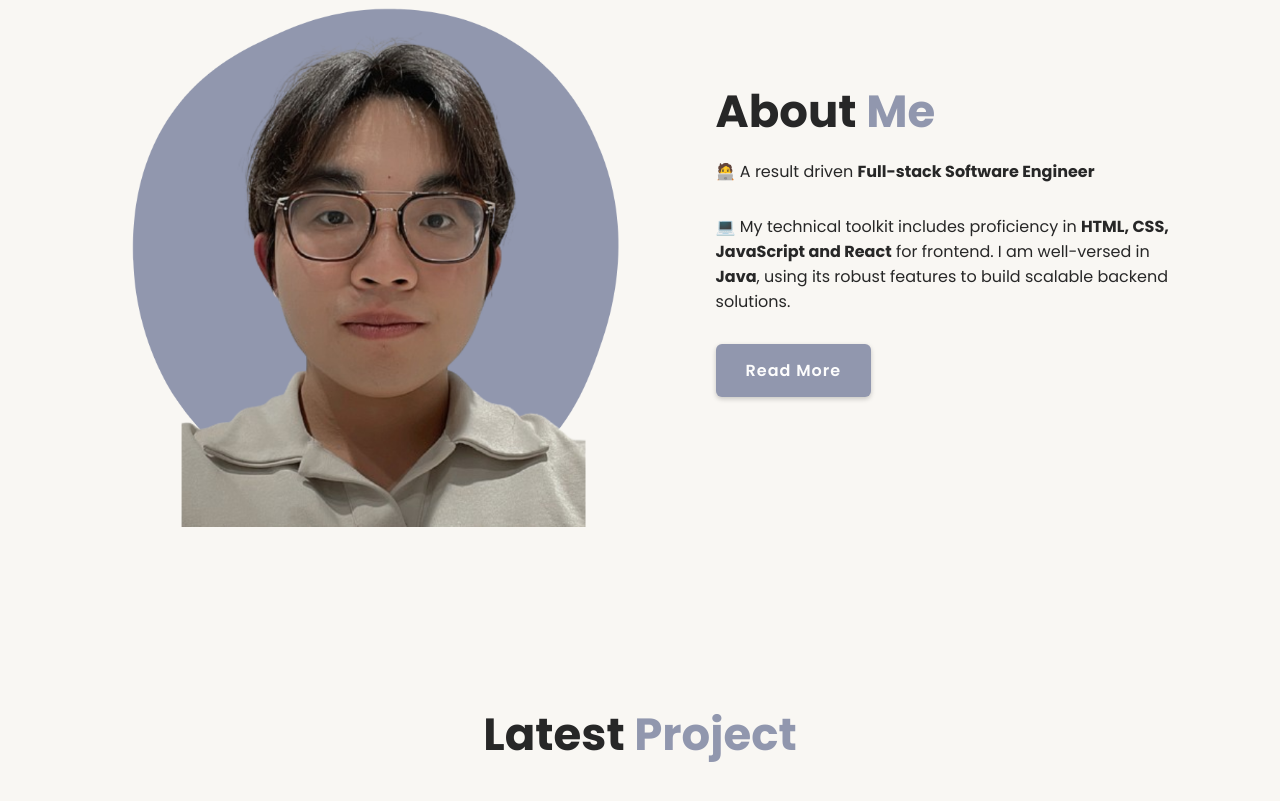
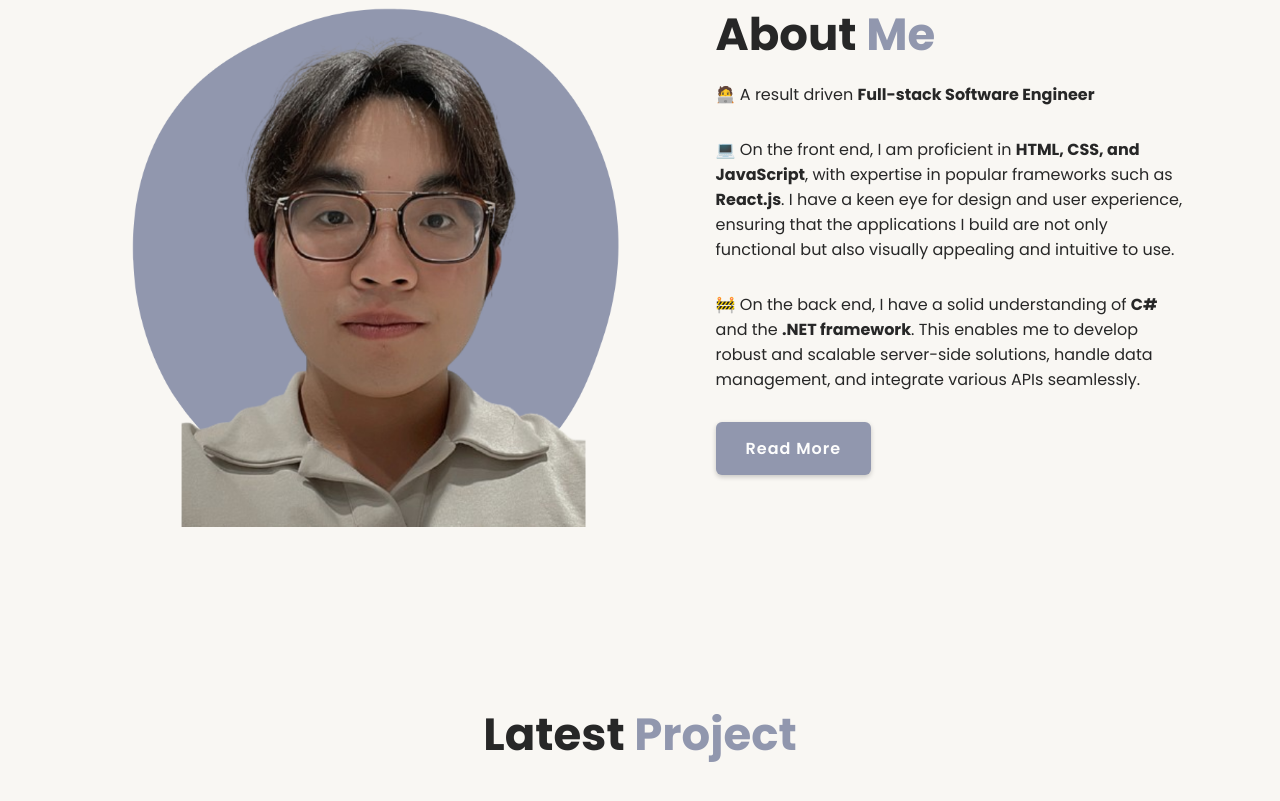
Before and after one commit to V0KEN/V0KEN.github.io, a website: page index.html in a window 1280 px wide. Shown: the part 999-1800 px from the top of the page. Drawn offline with nearby package versions, Linux system fonts and the light colour scheme.

Commit message:
update about me section

```diff
--- a/index.html
+++ b/index.html
@@ -88,7 +88,8 @@
         <div class="about-content">
           <h2 class="heading">About <span>Me</span></h2>
           <p>🧑‍💻 A result driven <b>Full-stack Software Engineer</b></p>
-          <p>💻 My technical toolkit includes proficiency in <b>HTML, CSS, JavaScript and React</b> for frontend. I am well-versed in <b>Java</b>, using its robust features to build scalable backend solutions.</p>
+          <p>💻 On the front end, I am proficient in <b>HTML, CSS, and JavaScript</b>, with expertise in popular frameworks such as <b>React.js</b>. I have a keen eye for design and user experience, ensuring that the applications I build are not only functional but also visually appealing and intuitive to use.</p>
+          <p>🚧 On the back end, I have a solid understanding of <b>C#</b> and the <b>.NET framework</b>. This enables me to develop robust and scalable server-side solutions, handle data management, and integrate various APIs seamlessly. </p>
           <a href="#" class="btn">Read More</a>
         </div>
       </section>
```
